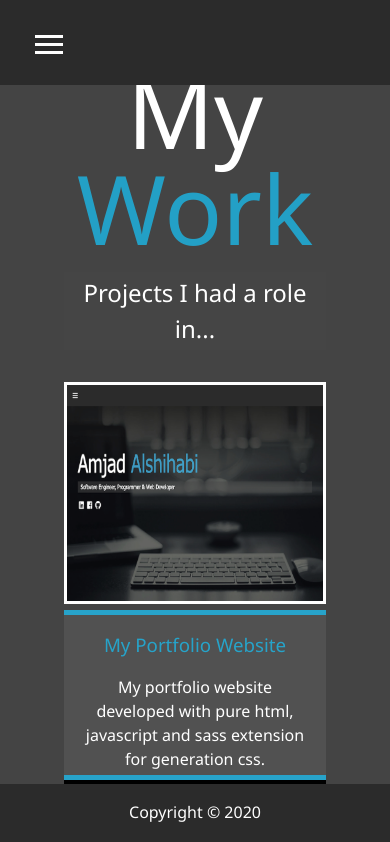
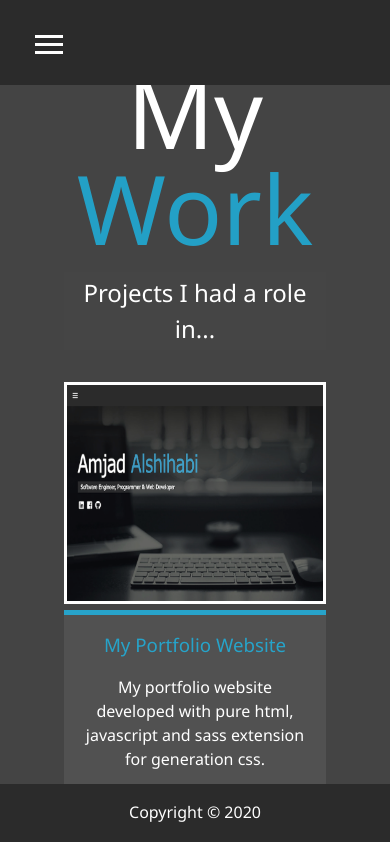
Before and after one commit to AmjadAlshihabi/My-portfolio, a website: page dist/work.html in a window 390 px wide. Shown: the top 842 px of the page. Drawn offline with Linux system fonts and the light colour scheme.

Commit message:
layout for smaller viewports

```diff
--- a/scss/_mobile.scss
+++ b/scss/_mobile.scss
@@ -8,6 +8,9 @@
 @include mediaLg{
     div.projects{
         grid-template-columns: repeat(3, 1fr);
+        div.discription{
+            height: 250px;
+        }
     }
 }
 
@@ -70,13 +73,23 @@
      div.projects{
         grid-template-columns: repeat(2, 1fr);
     }
+    div.projects{
+        div.discription{
+            height: 300px;
+        }
+    }
+
 }
 
 @include mediaSm{
     main#home h1 {
         margin-top: 10vh;
+        font-size: 50px;
     }
     div.projects{
         grid-template-columns: 1fr;
+        div.discription{
+            height: auto;
+        }
     }
 }
```
Also changed, not shown: dist/about.html, dist/css/main.css, 2 other files.
